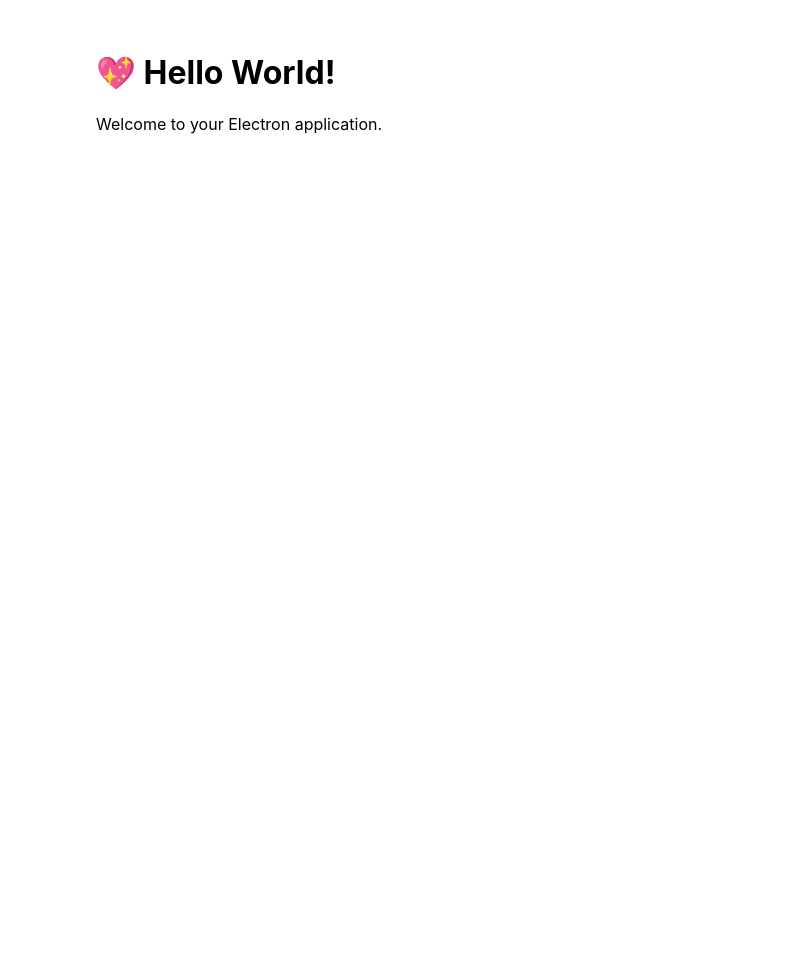
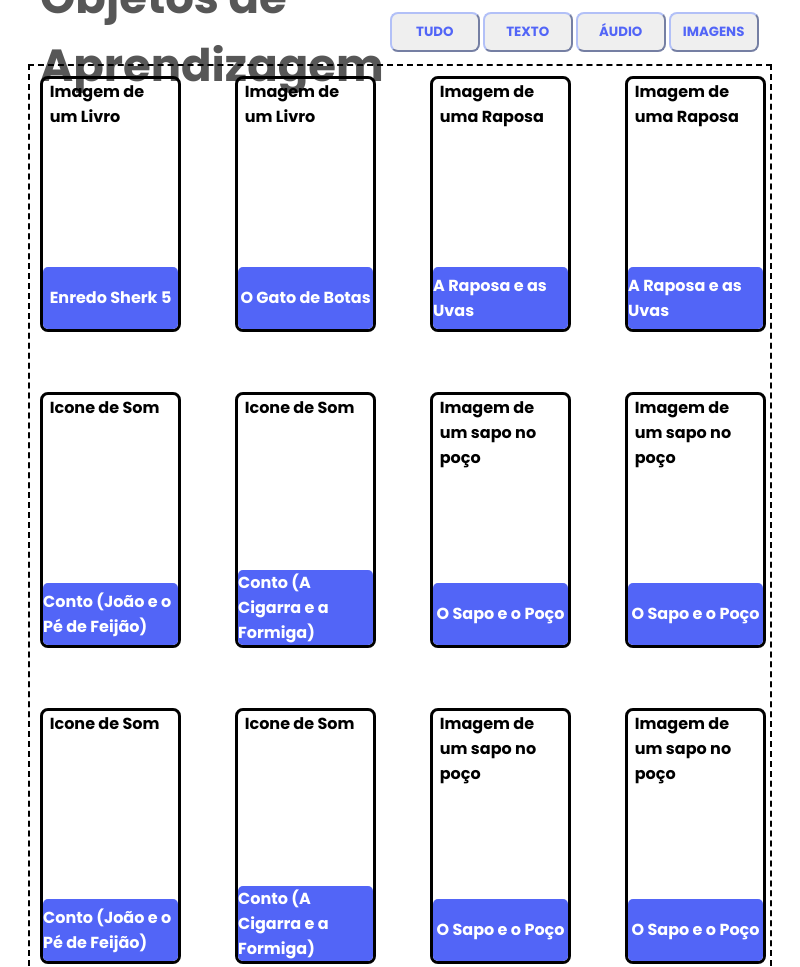
Before and after one commit to JP1005YT/ProjetoIntegrador, an Electron app: page src/index.html in a window 800 px wide. Shown: the top 967 px of the page. Before the commit the page ends 800 px from the top, so only its background shows below. Drawn offline with Linux system fonts and the light colour scheme; no server answers.

Commit message:
Html e Css!

```diff
--- a/src/index.css
+++ b/src/index.css
@@ -1,7 +1,88 @@
-body {
-  font-family: -apple-system, BlinkMacSystemFont, 'Segoe UI', Roboto, Helvetica,
-    Arial, sans-serif;
-  margin: auto;
-  max-width: 38rem;
-  padding: 2rem;
+@import url('https://fonts.googleapis.com/css2?family=Poppins:ital,wght@0,100;0,200;0,300;0,400;0,500;0,600;0,700;0,800;0,900;1,100;1,200;1,300;1,400;1,500;1,600;1,700;1,800;1,900&display=swap');
+*{
+  margin: 0%;
+  padding: 0%;
+  font-family: "Poppins", sans-serif;
+  font-weight: 700;
+  font-style: normal;
 }
+body{
+  width: 100vw;
+  align-items: center;
+  display: flex;
+  flex-direction: column;
+  justify-content: center;
+}
+header{
+  height: 8vh;
+  width: 90%;
+  display: flex;
+  align-items: center;
+  flex-direction: row;
+  justify-content: space-between;
+}
+h1{
+  font-size: 45px;
+  color: #575757;
+}
+.buttons{
+  height: 8vh;
+  width: 80vh;
+  display: flex;
+  justify-content: center;
+  align-items: center;
+  flex-direction: row;
+  justify-content: space-around;
+}
+button{
+  height: 40px;
+  width: 90px;
+  border-radius: 8px;
+  color: #5265f7;
+  border-color: #b2c0f7;
+}
+button:hover{
+  background-color: #5265f7;
+  color: aliceblue;
+}
+main{
+  width: 90%;
+  justify-content: center;
+  align-items: center;
+  flex-direction: column;
+  display: flex;
+}
+.content{
+  width: 100%;
+  display: grid;
+  grid-template-columns: repeat(4, 1fr);
+  gap: 60px;
+  padding: 10px;
+  border-style: dashed;
+  border-width: 2px;
+  border-color: #000;
+}
+.element{
+  height: 250px;
+  width: 100%;
+  border-radius: 8px;
+  display: flex;
+  align-items: center;
+  justify-content: center;
+  flex-direction: column;
+  border: 3px solid #000;
+}
+.img{
+  width: 90%;
+  height: 90%;
+}
+.description{
+  width: 100%;
+  height: 30%;
+  background-color: #5265f7;
+  color: white;
+  display: flex;
+  align-items: center;
+  justify-content: center;
+  border-radius: 5px;
+}
--- a/src/index.html
+++ b/src/index.html
@@ -2,15 +2,82 @@
 <html>
   <head>
     <meta charset="UTF-8" />
-    <title>Hello World!</title>
+    <title> Objetos de Aprendizagem </title>
     <link rel="stylesheet" href="index.css" />
   </head>
   <body>
-    <h1>💖 Hello World!</h1>
-    <p>Welcome to your Electron application.</p>
+    <header>
+      <h1> Objetos de Aprendizagem </h1>
+      <section class="buttons">
+        <button class="all"> TUDO </button>
+        <button class="text"> TEXTO </button>
+        <button class="audio"> ÁUDIO </button>
+        <button class="picture"> IMAGENS </button>
+      </section>
+    </header>
+    <main>
+      <section class="content">
+        <section class="element">
+          <section class="img"> Imagem de um Livro </section>
+          <section class="description"> Enredo Sherk 5 </section>
+        </section>
+        <section class="element">
+          <section class="img"> Imagem de um Livro </section>
+          <section class="description"> O Gato de Botas </section>
+        </section>
+        <section class="element">
+          <section class="img"> Imagem de uma Raposa </section>
+          <section class="description"> A Raposa e as Uvas </section>
+        </section>
+        <section class="element">
+          <section class="img"> Imagem de uma Raposa </section>
+          <section class="description"> A Raposa e as Uvas </section>
+        </section>
+        <section class="element">
+          <section class="img"> Icone de Som </section>
+          <section class="description"> Conto (João e o Pé de Feijão) </section>
+        </section>
+        <section class="element">
+          <section class="img"> Icone de Som </section>
+          <section class="description"> Conto (A Cigarra e a Formiga) </section>
+        </section>
+        <section class="element">
+          <section class="img"> Imagem de um sapo no poço </section>
+          <section class="description"> O Sapo e o Poço </section>
+        </section>
+        <section class="element">
+          <section class="img"> Imagem de um sapo no poço </section>
+          <section class="description"> O Sapo e o Poço </section>
+        </section>
+        <section class="element">
+          <section class="img"> Icone de Som </section>
+          <section class="description"> Conto (João e o Pé de Feijão) </section>
+        </section>
+        <section class="element">
+          <section class="img"> Icone de Som </section>
+          <section class="description"> Conto (A Cigarra e a Formiga) </section>
+        </section>
+        <section class="element">
+          <section class="img"> Imagem de um sapo no poço </section>
+          <section class="description"> O Sapo e o Poço </section>
+        </section>
+        <section class="element">
+          <section class="img"> Imagem de um sapo no poço </section>
+          <section class="description"> O Sapo e o Poço </section>
+        </section>
+      </section>
+    </main>
     <script>
       var API
       API = window.preloadObject;
+      let run = async() => {
+        let data = await API.read();
+        console.log(data.data);
+      };
+      run()
+      function constructor(array){
+        document.createElement("section");
+      }
     </script>
   </body>
 </html>
```
